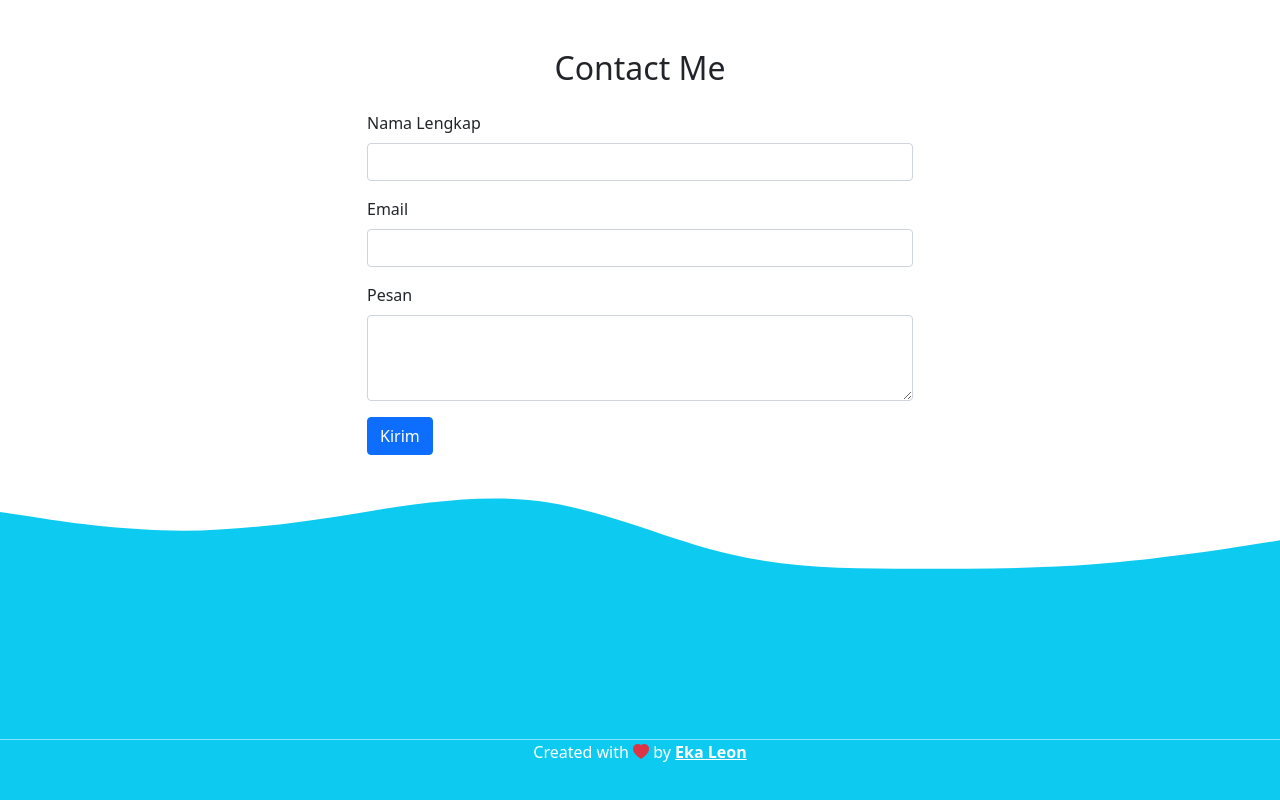
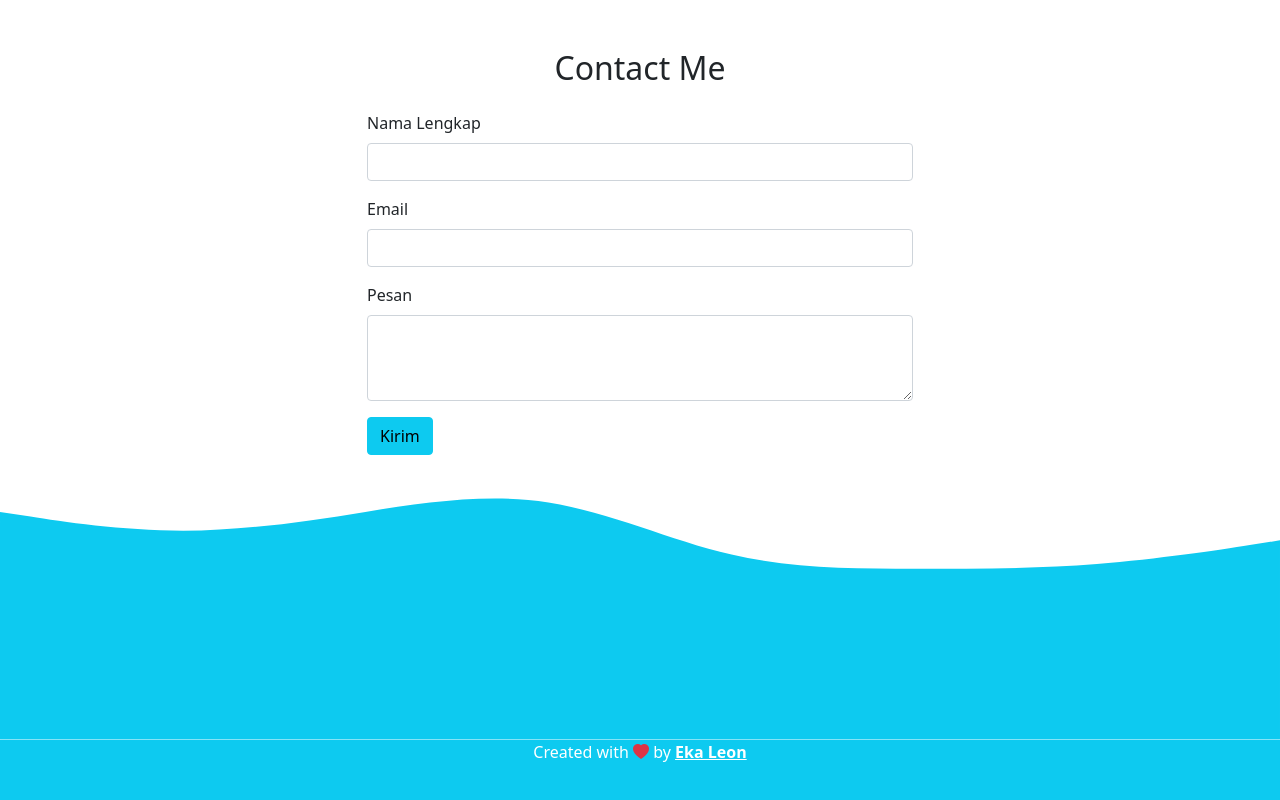
Before and after one commit to urboy-code/Website-Portifolio---Bootstrap-5, a plain HTML site: page index.html in a window 1280 px wide. Shown: the part 2440-3240 px from the top of the page. Drawn offline with nearby package versions, Linux system fonts and the light colour scheme.

Commit message:
Change Button Send

```diff
--- a/index.html
+++ b/index.html
@@ -176,7 +176,7 @@
                             <textarea class="form-control" id="pesan" rows="3"></textarea>
                         </div>
 
-                        <button type="submit" class="btn btn-primary">Kirim</button>
+                        <button type="submit" class="btn btn-info">Kirim</button>
                     </form>
                 </div>
             </div>
```
